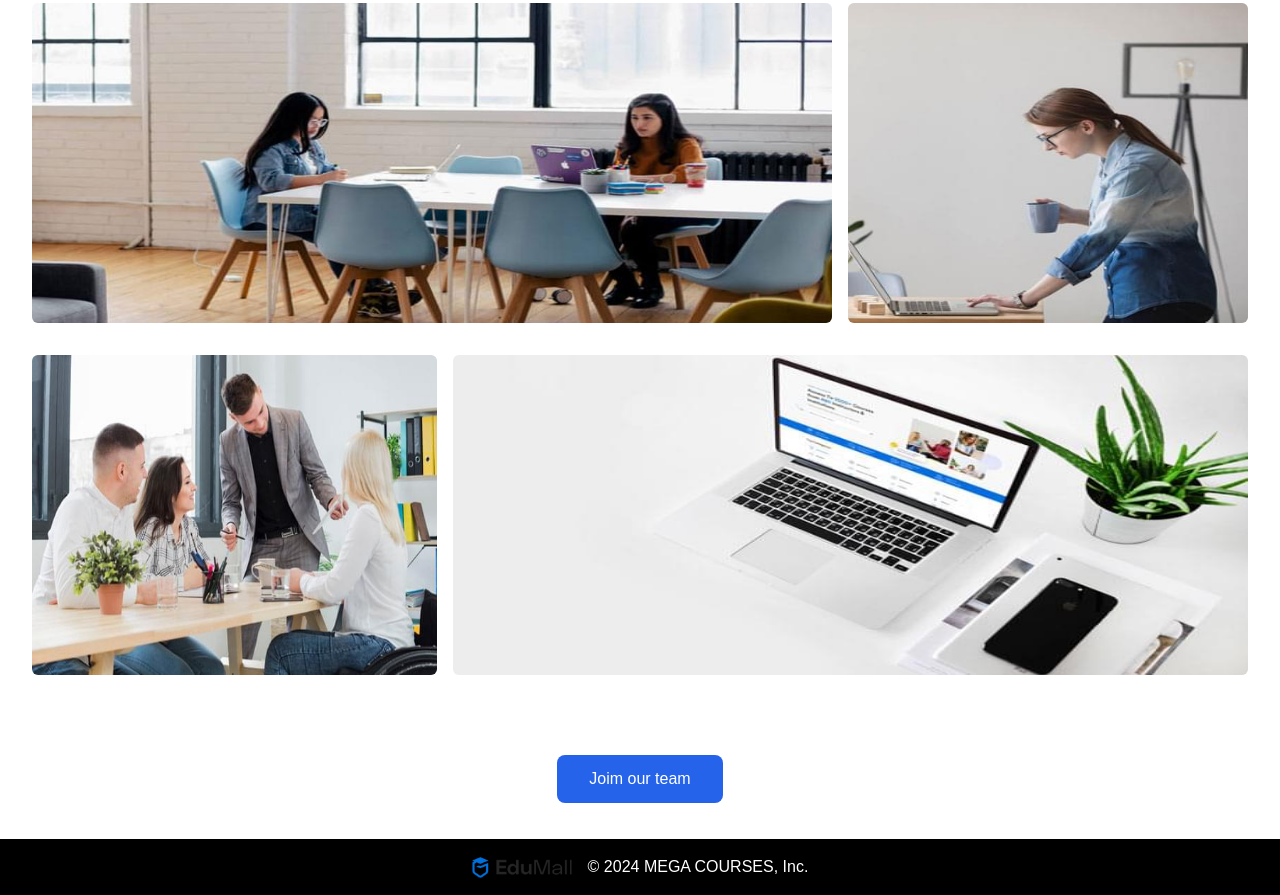
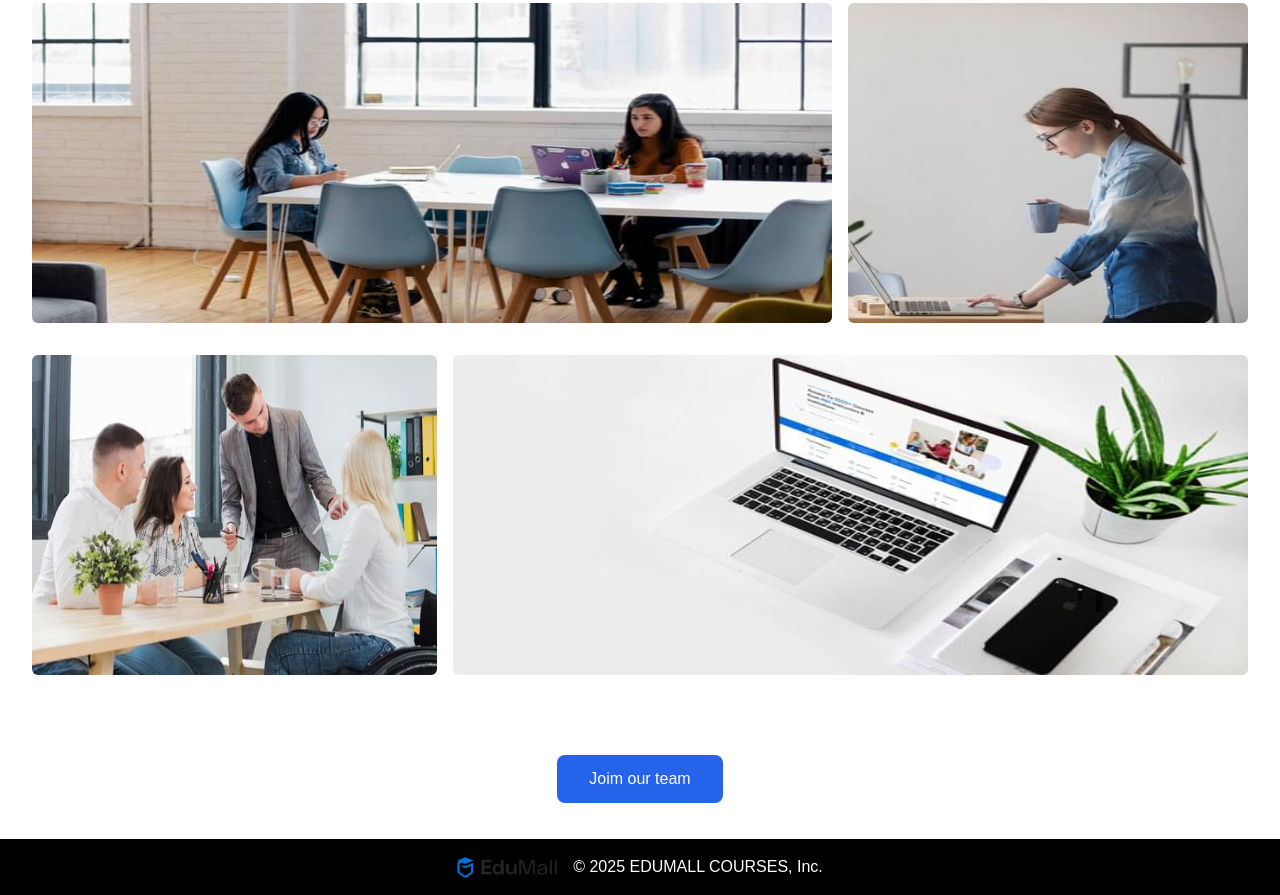
Before and after one commit to el7amrawy/ELearning_FrontEnd, a website: page about.html in a window 1280 px wide. Shown: the part 1607-2502 px from the top of the page. Drawn offline with Linux system fonts and the light colour scheme; a web font is replaced by a local one.

Commit message:
edit footer

```diff
--- a/about.html
+++ b/about.html
@@ -234,7 +234,7 @@
     <footer class="p-4  bg-black text-white mt-5 border-t-white drop-shadow-xl  ">
         <div class="container mx-auto flex items-center justify-center">
         <a href="#"><img width="100px" src="assets/images/dark-logo.png" alt=""></a>
-        <h3 class="ml-4 text-white">© 2024 MEGA COURSES, Inc.</h3>
+        <h3 class="ml-4 text-white">© 2025 EDUMALL COURSES, Inc.</h3>
     </div>
     </footer>
     <script src="./assets/js/all.min.js"></script>
```
